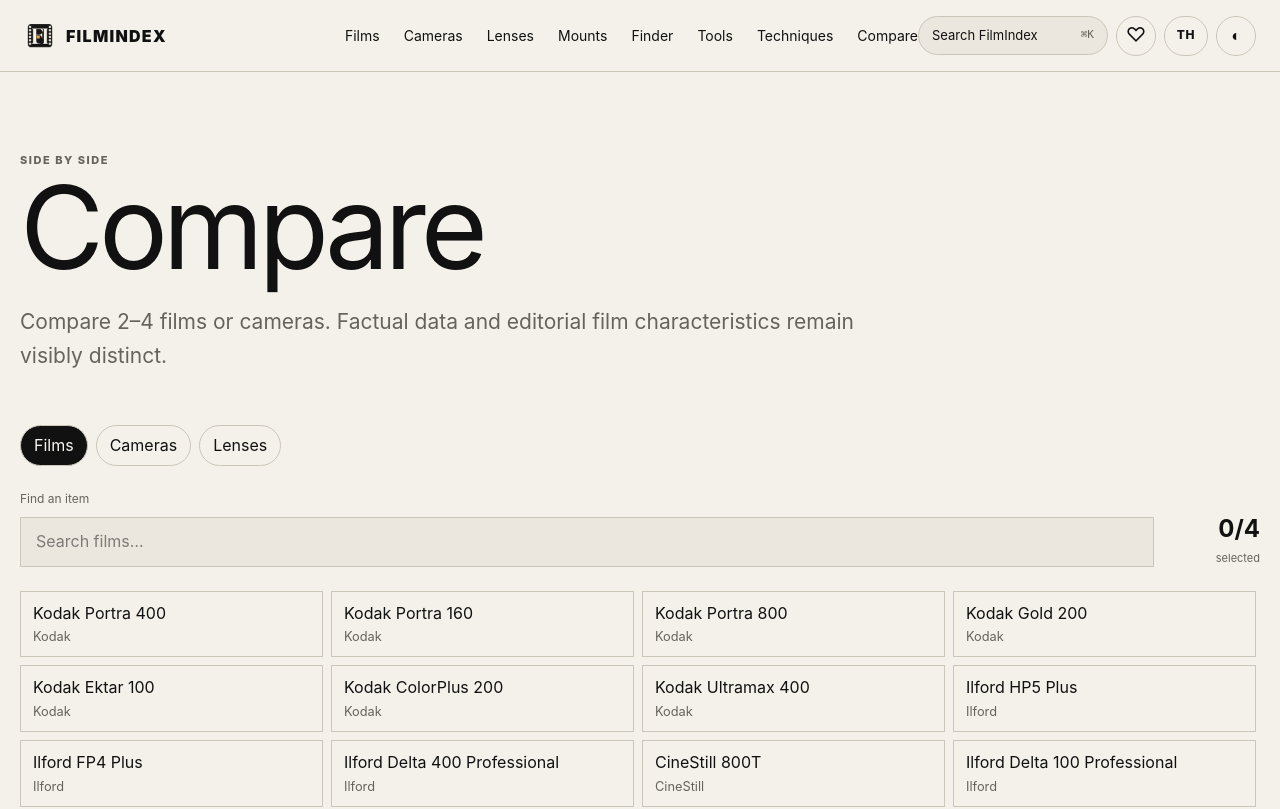
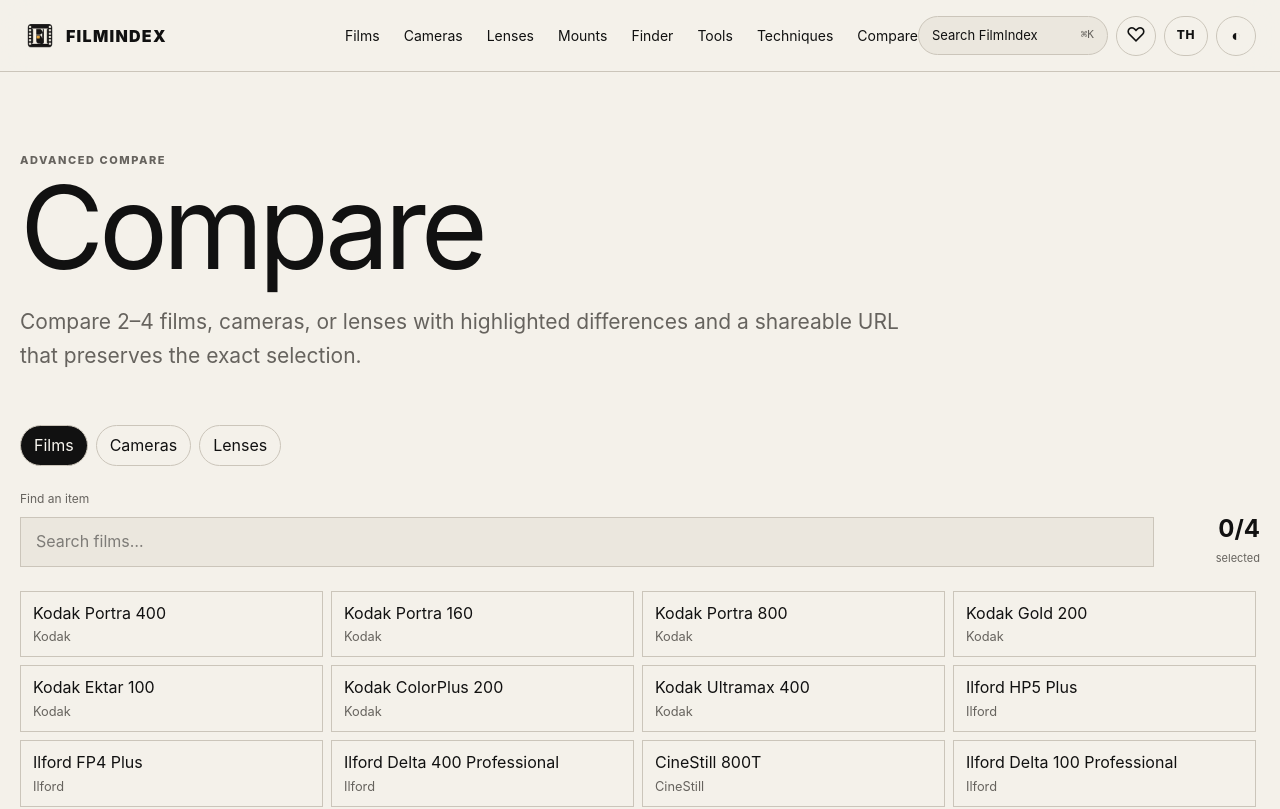
Before and after one commit to kzabCde/FilmIndex, a Next.js app: page /compare in a window 1280 px wide. Shown: the top 809 px of the page. Built offline with nearby package versions, Linux system fonts and the light colour scheme.

Commit message:
feat: update compare page for v0.10 scope

```diff
--- a/app/compare/page.tsx
+++ b/app/compare/page.tsx
@@ -6,5 +6,6 @@ export default async function ComparePage({ searchParams }: { searchParams: Prom
   const params = await searchParams;
   const locale = parseLocale(params.lang);
   const copy = messages[locale].compare;
-  return <section className="shell listing-page"><header><p className="eyebrow">{copy.eyebrow}</p><h1>{copy.title}</h1><p>{copy.copy}</p></header><Suspense fallback={<p>…</p>}><CompareClient /></Suspense></section>;
+  const isTh = locale === "th";
+  return <section className="shell listing-page advanced-compare-page"><header><p className="eyebrow">{isTh ? "Advanced Compare" : "Advanced Compare"}</p><h1>{copy.title}</h1><p>{isTh ? "เปรียบเทียบ Film, Camera หรือ Lens แบบ 2–4 รายการ พร้อมเน้นค่าที่แตกต่างและ URL ที่แชร์ผลการเปรียบเทียบได้โดยตรง" : "Compare 2–4 films, cameras, or lenses with highlighted differences and a shareable URL that preserves the exact selection."}</p></header><Suspense fallback={<p>…</p>}><CompareClient /></Suspense></section>;
 }
```
